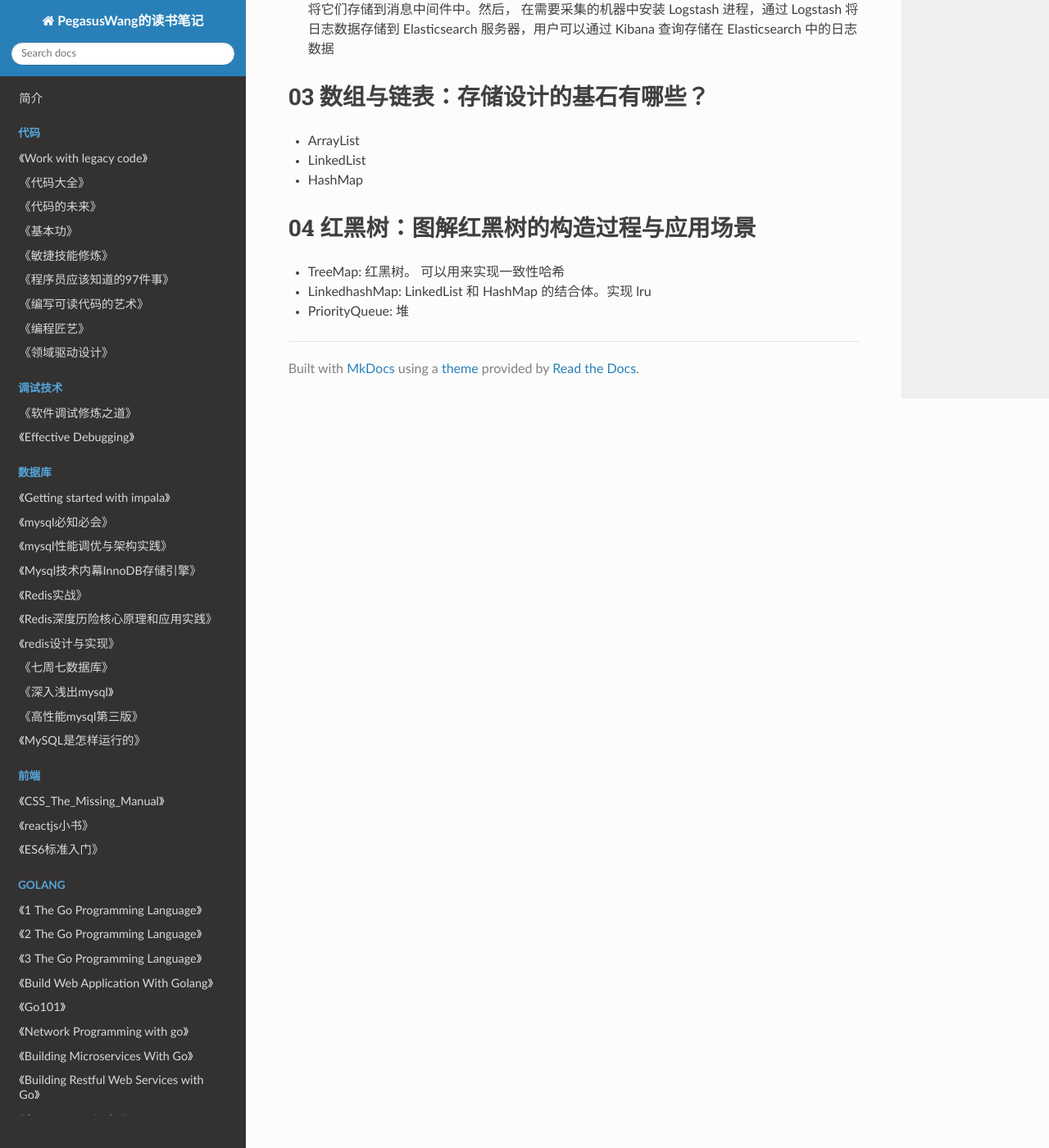
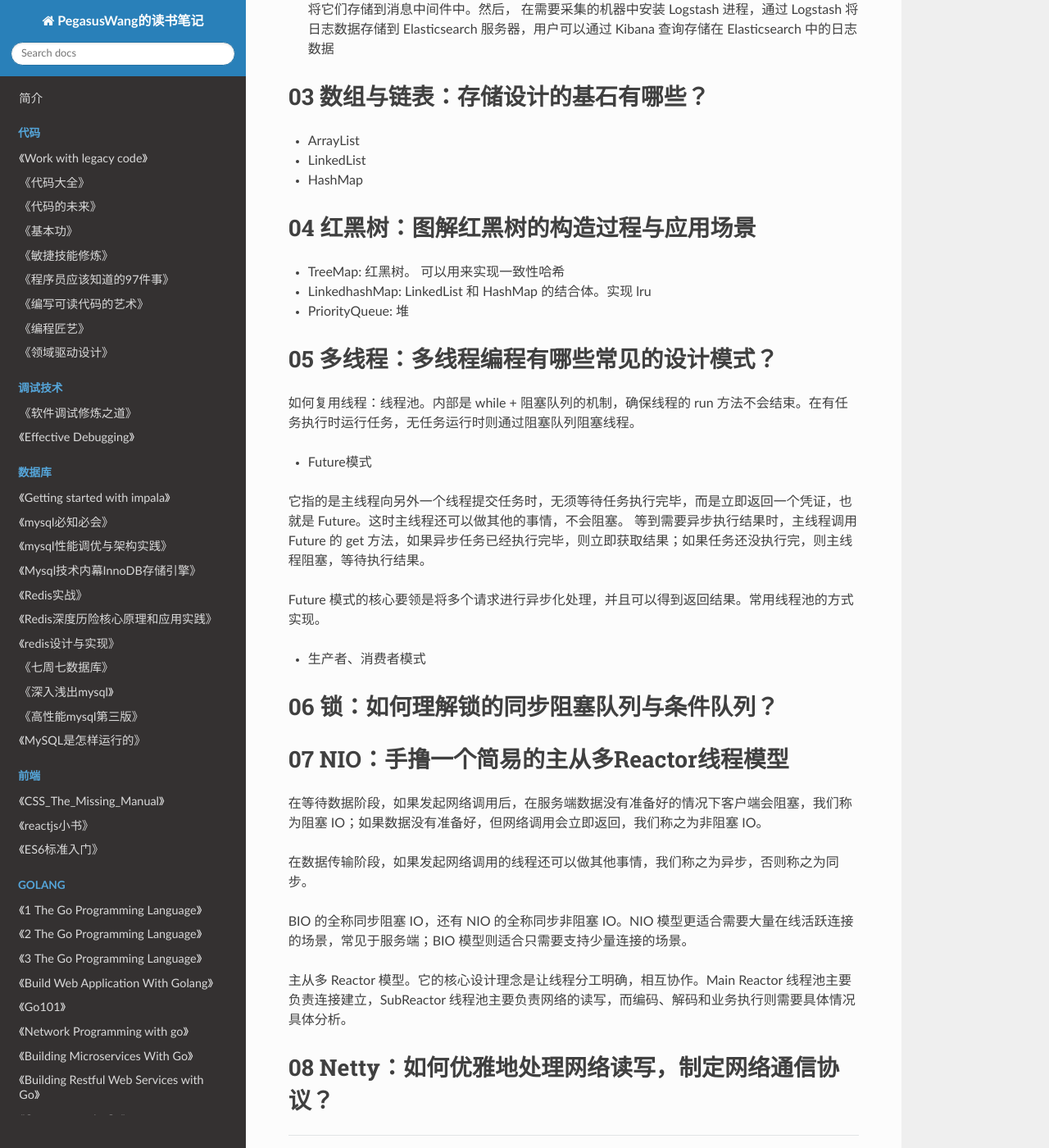
Before and after one commit to PegasusWang/booknotes, an MkDocs documentation site: the page built from docs/lecture/网课/中间件核心技术与实战/中间件核心技术与实战.md, in a window 1280 px wide and 1400 px high, scrolled down 1308 px. Shown: the whole window at 82% size. Built offline with MkDocs 1.6.1, drawn with Linux system fonts in a browser that asks for light colours; nearby versions of some CDN libraries; old or Windows-style settings are respelled for this version of MkDocs.

Commit message:
中间件

```diff
--- a/docs/lecture/网课/中间件核心技术与实战/中间件核心技术与实战.md
+++ b/docs/lecture/网课/中间件核心技术与实战/中间件核心技术与实战.md
@@ -27,3 +27,35 @@
 - TreeMap: 红黑树。 可以用来实现一致性哈希
 - LinkedhashMap:  LinkedList 和 HashMap 的结合体。实现 lru
 - PriorityQueue: 堆
+
+
+# 05 多线程：多线程编程有哪些常见的设计模式？
+
+如何复用线程：线程池。内部是 while + 阻塞队列的机制，确保线程的 run 方法不会结束。在有任务执行时运行任务，无任务运行时则通过阻塞队列阻塞线程。
+
+- Future模式
+
+它指的是主线程向另外一个线程提交任务时，无须等待任务执行完毕，而是立即返回一个凭证，也就是 Future。这时主线程还可以做其他的事情，不会阻塞。
+等到需要异步执行结果时，主线程调用 Future 的 get 方法，如果异步任务已经执行完毕，则立即获取结果；如果任务还没执行完，则主线程阻塞，等待执行结果。
+
+Future 模式的核心要领是将多个请求进行异步化处理，并且可以得到返回结果。常用线程池的方式实现。
+
+- 生产者、消费者模式
+
+
+# 06 锁：如何理解锁的同步阻塞队列与条件队列？
+
+
+# 07 NIO：手撸一个简易的主从多Reactor线程模型
+
+在等待数据阶段，如果发起网络调用后，在服务端数据没有准备好的情况下客户端会阻塞，我们称为阻塞 IO；如果数据没有准备好，但网络调用会立即返回，我们称之为非阻塞 IO。
+
+在数据传输阶段，如果发起网络调用的线程还可以做其他事情，我们称之为异步，否则称之为同步。
+
+
+BIO 的全称同步阻塞 IO，还有 NIO 的全称同步非阻塞 IO。NIO 模型更适合需要大量在线活跃连接的场景，常见于服务端；BIO 模型则适合只需要支持少量连接的场景。
+
+主从多 Reactor 模型。它的核心设计理念是让线程分工明确，相互协作。Main Reactor 线程池主要负责连接建立，SubReactor 线程池主要负责网络的读写，而编码、解码和业务执行则需要具体情况具体分析。
+
+
+# 08 Netty：如何优雅地处理网络读写，制定网络通信协议？
```
